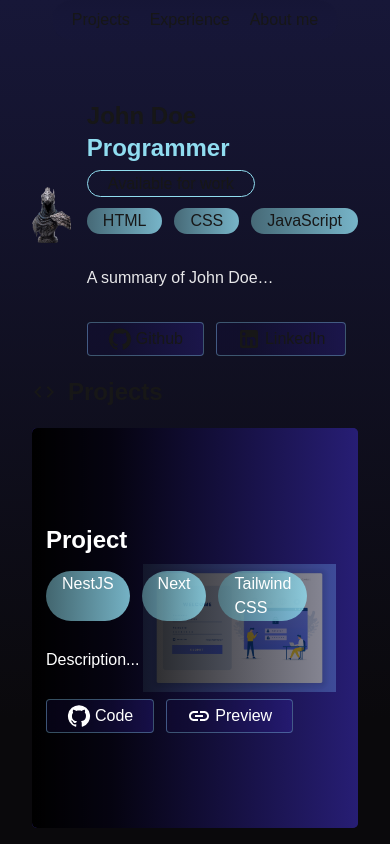
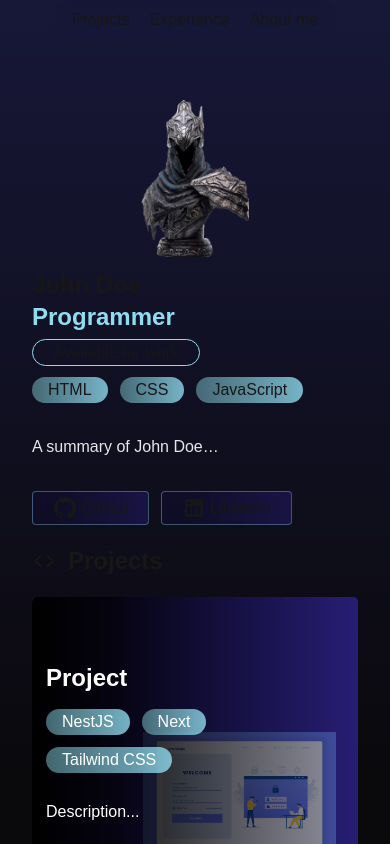
Before and after one commit to Hazschin/portfolio, a Next.js app: page / in a window 390 px wide. Shown: the top 844 px of the page. Built offline with nearby package versions, Linux system fonts and the light colour scheme.

Commit message:
Se agrego la propiedad nowrap al contendor de los breadcrumbs de las tarjetas de proyecto y se cambio a flex-col el summary en tamaños de pantalla mobile

```diff
--- a/src/components/ProjectCard/projectcard.css
+++ b/src/components/ProjectCard/projectcard.css
@@ -52,5 +52,6 @@
 .buttons, .breadcrumbs {
     display: flex;
     flex-direction: row;
+    flex-wrap: wrap;
     gap: 12px;
 }
--- a/src/components/Summary/Summary.tsx
+++ b/src/components/Summary/Summary.tsx
@@ -22,9 +22,9 @@ export default function Summary({
   }
 
   return (
-    <div className="flex flex-row gap-3 pt-5 mt-20">
-      <div className="basis-1/4">
-        <img src={image} />
+    <div className="flex flex-row gap-3 pt-5 mt-20 max-sm:flex-col">
+      <div className="basis-1/4 flex justify-center">
+        <img className="max-sm:w-4/12" src={image} />
       </div>
       <div className="flex flex-col basis-3/8">
         <span className="text-2xl font-bold">{name}</span>
```
